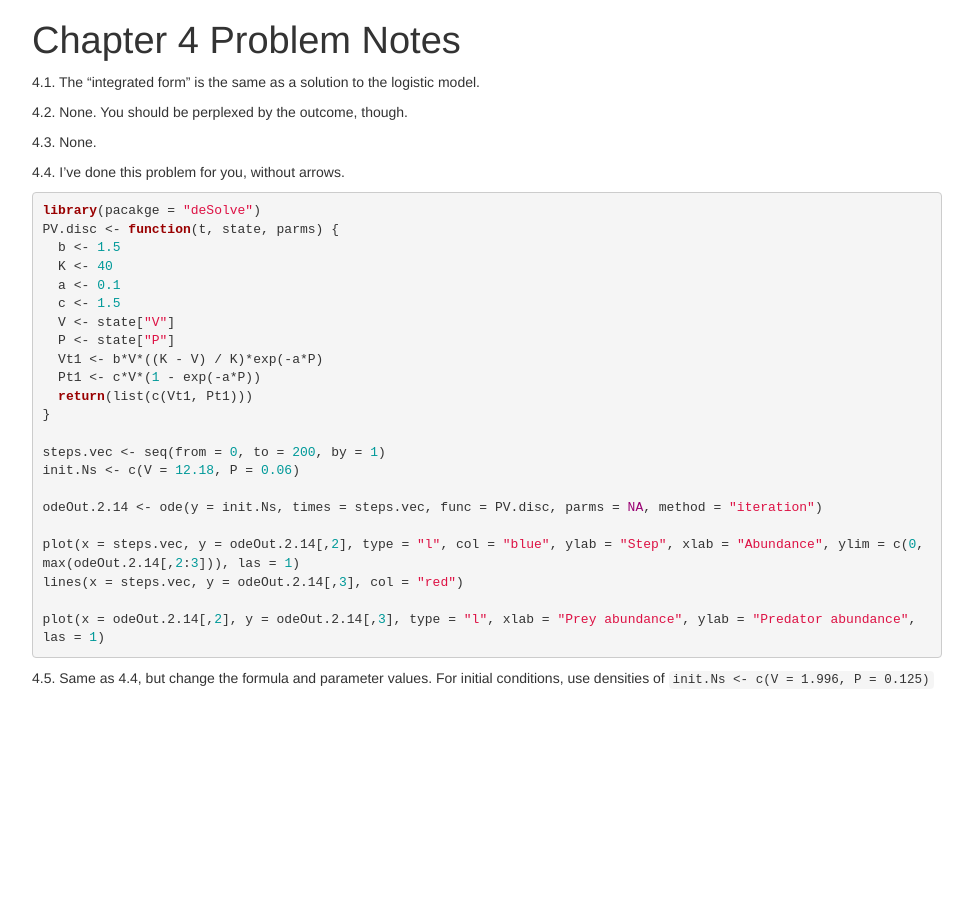
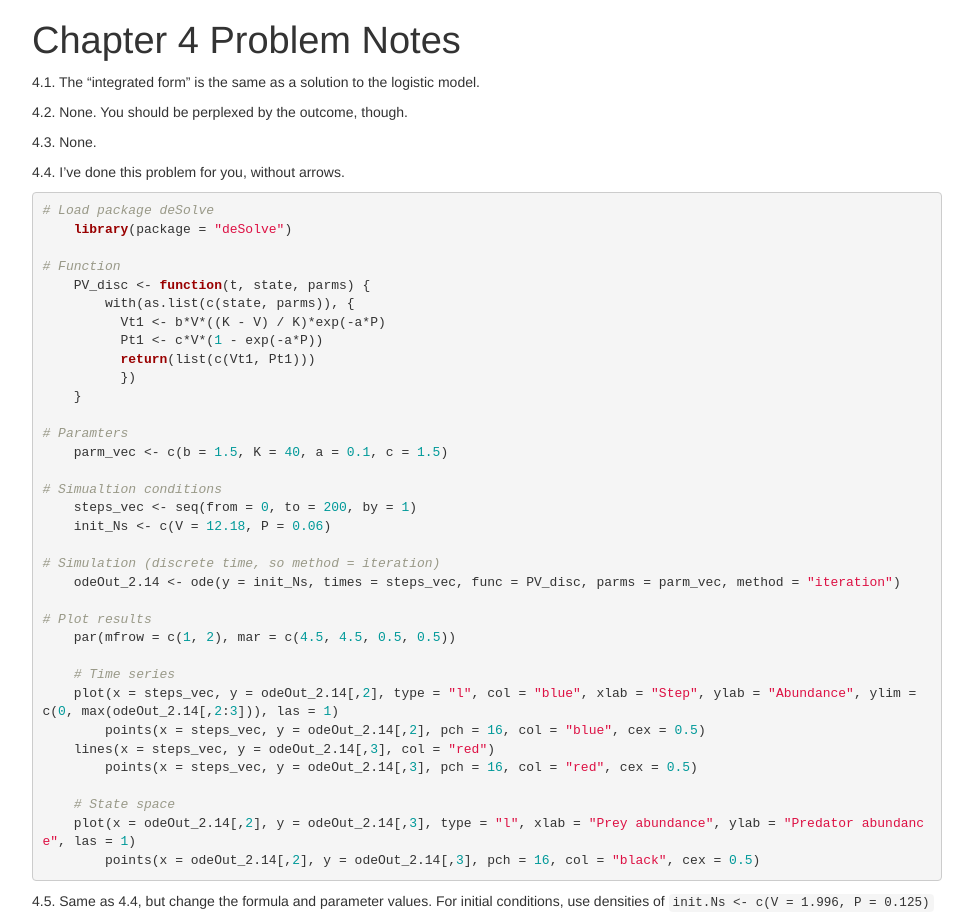
Before and after one commit to ColbyEcology/colbyecology.github.io, a Jekyll site: the page Assignments/LectureProblemSets/Ch04_ProblemNotes.html, which Jekyll copies as it is, in a window 1280 px wide. Shown: the whole page, without its empty margins (153-1126 px from the left). Built offline with Jekyll 4.4.1, drawn with Linux system fonts in a browser that asks for light colours; before the commit the page ends 900 px from its top, so only the background shows below that.

Commit message:
ch 4 notes update

```diff
--- a/Assignments/LectureProblemSets/Ch04_ProblemNotes.html
+++ b/Assignments/LectureProblemSets/Ch04_ProblemNotes.html
@@ -172,28 +172,40 @@ pre code {
 <p>4.2. None. You should be perplexed by the outcome, though.</p>
 <p>4.3. None.</p>
 <p>4.4. I’ve done this problem for you, without arrows.</p>
-<pre class="r"><code>library(pacakge = &quot;deSolve&quot;)
-PV.disc &lt;- function(t, state, parms) {
-  b &lt;- 1.5
-  K &lt;- 40
-  a &lt;- 0.1
-  c &lt;- 1.5
-  V &lt;- state[&quot;V&quot;]
-  P &lt;- state[&quot;P&quot;]
-  Vt1 &lt;- b*V*((K - V) / K)*exp(-a*P)
-  Pt1 &lt;- c*V*(1 - exp(-a*P))
-  return(list(c(Vt1, Pt1)))
-}
+<pre class="r"><code># Load package deSolve
+    library(package = &quot;deSolve&quot;)
 
-steps.vec &lt;- seq(from = 0, to = 200, by = 1)
-init.Ns &lt;- c(V = 12.18, P = 0.06)
+# Function
+    PV_disc &lt;- function(t, state, parms) {
+        with(as.list(c(state, parms)), {
+          Vt1 &lt;- b*V*((K - V) / K)*exp(-a*P)
+          Pt1 &lt;- c*V*(1 - exp(-a*P))
+          return(list(c(Vt1, Pt1)))
+          })
+    }
 
-odeOut.2.14 &lt;- ode(y = init.Ns, times = steps.vec, func = PV.disc, parms = NA, method = &quot;iteration&quot;)
+# Paramters
+    parm_vec &lt;- c(b = 1.5, K = 40, a = 0.1, c = 1.5)
 
-plot(x = steps.vec, y = odeOut.2.14[,2], type = &quot;l&quot;, col = &quot;blue&quot;, ylab = &quot;Step&quot;, xlab = &quot;Abundance&quot;, ylim = c(0, max(odeOut.2.14[,2:3])), las = 1)
-lines(x = steps.vec, y = odeOut.2.14[,3], col = &quot;red&quot;)
+# Simualtion conditions
+    steps_vec &lt;- seq(from = 0, to = 200, by = 1)
+    init_Ns &lt;- c(V = 12.18, P = 0.06)
 
-plot(x = odeOut.2.14[,2], y = odeOut.2.14[,3], type = &quot;l&quot;, xlab = &quot;Prey abundance&quot;, ylab = &quot;Predator abundance&quot;, las = 1)</code></pre>
+# Simulation (discrete time, so method = iteration)
+    odeOut_2.14 &lt;- ode(y = init_Ns, times = steps_vec, func = PV_disc, parms = parm_vec, method = &quot;iteration&quot;)
+
+# Plot results
+    par(mfrow = c(1, 2), mar = c(4.5, 4.5, 0.5, 0.5))
+
+    # Time series
+    plot(x = steps_vec, y = odeOut_2.14[,2], type = &quot;l&quot;, col = &quot;blue&quot;, xlab = &quot;Step&quot;, ylab = &quot;Abundance&quot;, ylim = c(0, max(odeOut_2.14[,2:3])), las = 1)
+        points(x = steps_vec, y = odeOut_2.14[,2], pch = 16, col = &quot;blue&quot;, cex = 0.5)
+    lines(x = steps_vec, y = odeOut_2.14[,3], col = &quot;red&quot;)
+        points(x = steps_vec, y = odeOut_2.14[,3], pch = 16, col = &quot;red&quot;, cex = 0.5)
+
+    # State space
+    plot(x = odeOut_2.14[,2], y = odeOut_2.14[,3], type = &quot;l&quot;, xlab = &quot;Prey abundance&quot;, ylab = &quot;Predator abundance&quot;, las = 1)
+        points(x = odeOut_2.14[,2], y = odeOut_2.14[,3], pch = 16, col = &quot;black&quot;, cex = 0.5)</code></pre>
 <p>4.5. Same as 4.4, but change the formula and parameter values. For initial conditions, use densities of <code>init.Ns &lt;- c(V = 1.996, P = 0.125)</code></p>
 
 
```
